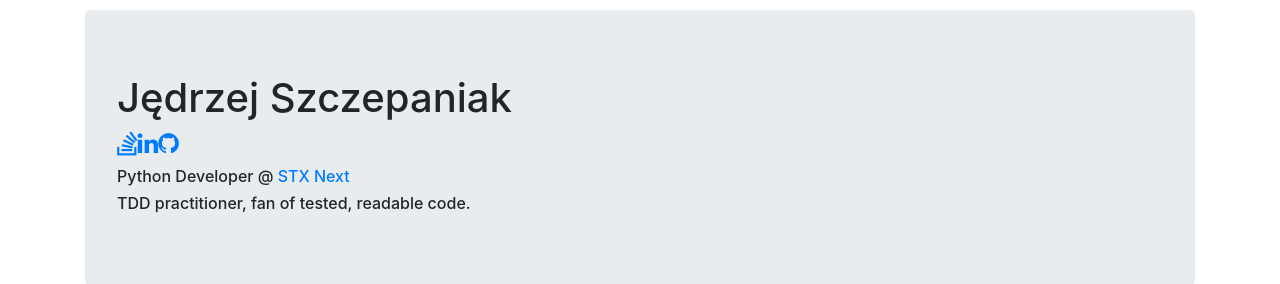
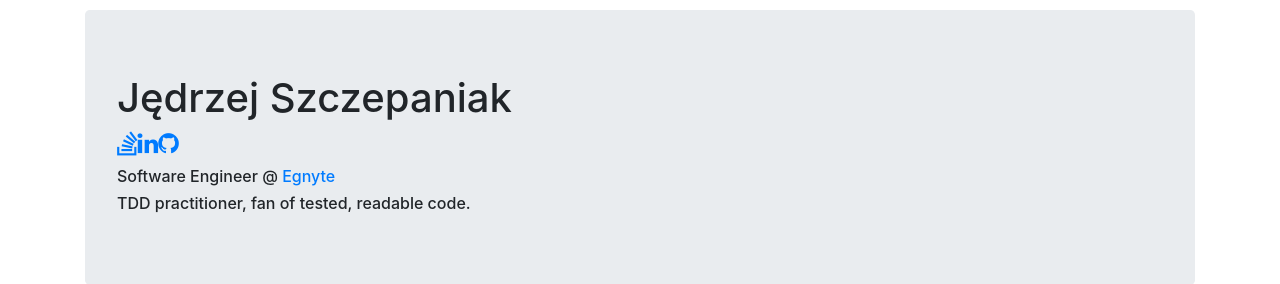
Before and after one commit to jbszczepaniak/me, an Angular app: page / in a window 1280 px wide. Shown: the top 284 px of the page. Built offline with nearby package versions, Linux system fonts and the light colour scheme.

Commit message:
Update working info and reading list

```diff
--- a/src/app/app.component.html
+++ b/src/app/app.component.html
@@ -3,7 +3,7 @@
       <h1>Jędrzej Szczepaniak</h1>
         <h4>
           <a href="https://stackoverflow.com/users/6556102/jedruniu"><i class="fa fa-stack-overflow"></i></a> <a href="https://www.linkedin.com/in/jbszcz/" ><i class="fa fa-linkedin"></i></a> <a href="http://github.com/jedruniu" ><i class="fa fa-github"></i></a></h4>
-      <h6>Python Developer @ <a href="http://stxnext.com">STX Next</a></h6>
+      <h6>Software Engineer @ <a href="http://egnyte.com">Egnyte</a></h6>
       <h6>TDD practitioner, fan of tested, readable code.</h6>
   </div>
 
--- a/src/app/app.component.ts
+++ b/src/app/app.component.ts
@@ -70,6 +70,11 @@ export class AppComponent {
       {
         title: 'What I recently read?', collapsed: true, items: [
           {
+            title: 'Peopleware',
+            description: null,
+            url: 'https://www.amazon.com/Peopleware-Productive-Projects-Tom-DeMarco/dp/0932633439',
+          },
+          {
             title: 'Coders at Work: Reflections on the Craft of Programming',
             description: null,
             url: 'https://www.amazon.com/Coders-Work-Reflections-Craft-Programming/dp/1430219483',
@@ -121,11 +126,6 @@ export class AppComponent {
       ]},
       {title: 'What I want to read next?', collapsed: true, items: [
         {
-          title: 'Peopleware',
-          description: null,
-          url: null,
-        },
-        {
           title: 'Code Complete',
           description: null,
           url: null,
```
Also changed, not shown: 4 other files (tests, documents, lock files or other folders).
